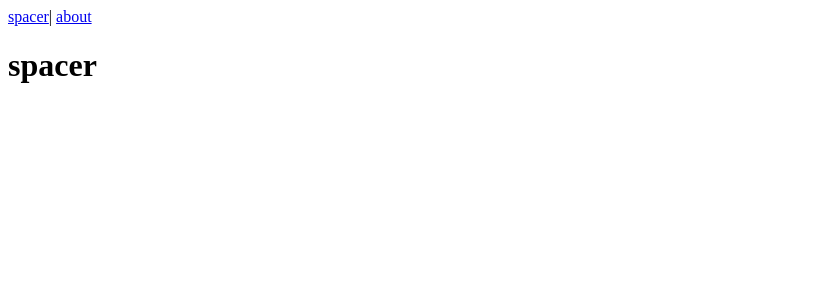
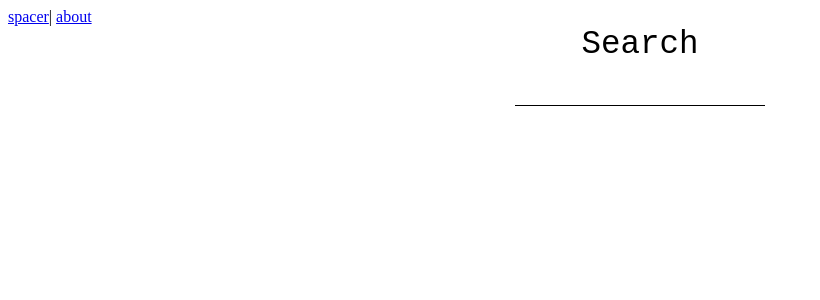
Before and after one commit to MichalinaKa/spacer-helloroman, a Vue app: page / in a window 1280 px wide. Shown: the top 300 px of the page, without its empty margins (0-820 px from the left). Built offline with nearby package versions, Linux system fonts and the light colour scheme.

Commit message:
First API connected - success;)

```diff
--- a/package.json
+++ b/package.json
@@ -9,7 +9,9 @@
     "lint": "vue-cli-service lint"
   },
   "dependencies": {
+    "axios": "^0.19.2",
     "core-js": "^3.6.4",
+    "lodash.debounce": "^4.0.8",
     "vue": "^2.6.11",
     "vue-router": "^3.1.5"
   },
--- a/src/App.vue
+++ b/src/App.vue
@@ -8,5 +8,5 @@
   </div>
 </template>
 
-<style lang="scss">
+<style lang="scss" scoped>
 </style>
--- a/src/router/index.js
+++ b/src/router/index.js
@@ -1,14 +1,14 @@
 import Vue from "vue";
 import VueRouter from "vue-router";
-import Home from "../views/Home.vue";
+import Search from "../views/Search.vue";
 
 Vue.use(VueRouter);
 
 const routes = [
   {
     path: "/",
-    name: "Home",
-    component: Home
+    name: "Search",
+    component: Search
   },
   {
     path: "/about",
--- a/src/views/Home.vue
+++ /dev/null
@@ -1,11 +0,0 @@
-<template>
-  <div class="home">
-    <h1>spacer</h1>
-  </div>
-</template>
-
-<script>
-export default {
-  name: "Home"
-};
-</script>
--- /dev/null
+++ b/src/views/Search.vue
@@ -0,0 +1,75 @@
+<template>
+  <div class="wrapper">
+    <div class="search">
+      <label for="search">Search</label>
+      <input
+        v-model="searchValue"
+        name="search"
+        id="search"
+        type="text"
+        @input="handleInput"
+      />
+      <ul>
+        <li v-for="item in results" :key="item.data[0].nasa_id">
+          <p>{{ item.data[0].description }}</p>
+        </li>
+      </ul>
+    </div>
+  </div>
+</template>
+
+<script>
+import axios from "axios";
+import debounce from "lodash.debounce";
+const API = "https://images-api.nasa.gov";
+
+export default {
+  name: "Search",
+  data() {
+    return {
+      searchValue: "",
+      results: []
+    };
+  },
+  methods: {
+    handleInput: debounce(function() {
+      axios
+        .get(`${API}/search?q=${this.searchValue}&media_type=image`)
+        .then(response => {
+          this.results = response.data.collection.items;
+        })
+        .catch(error => {
+          console.log(error);
+        });
+    }, 500)
+  }
+};
+</script>
+
+<style lang="scss" scoped>
+.wrapper {
+  width: 100%;
+  display: flex;
+  flex-direction: column;
+  align-items: center;
+  margin: 0;
+  padding: 0;
+  width: 100%;
+}
+.search {
+  display: flex;
+  flex-direction: column;
+  width: 250px;
+}
+label {
+  text-align: center;
+  font-size: 2.5em;
+  font-family: monospace;
+}
+
+input {
+  height: 40px;
+  border: 0;
+  border-bottom: 1px solid black;
+}
+</style>
```
Also changed, not shown: 1 other file (tests, documents, lock files or other folders).
